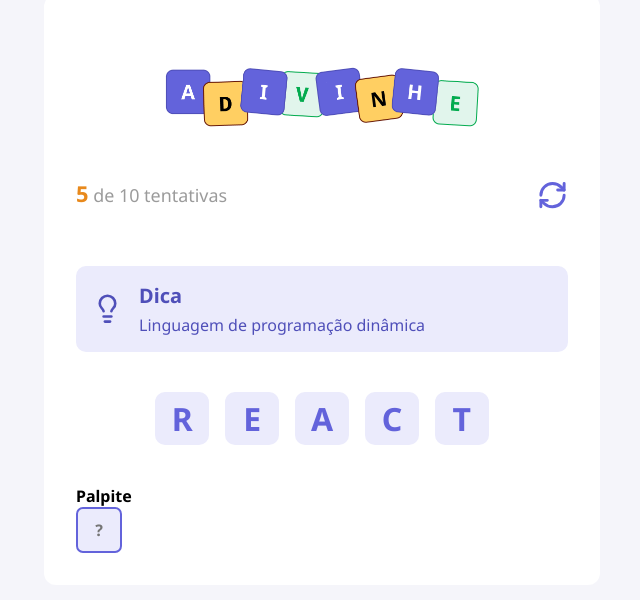
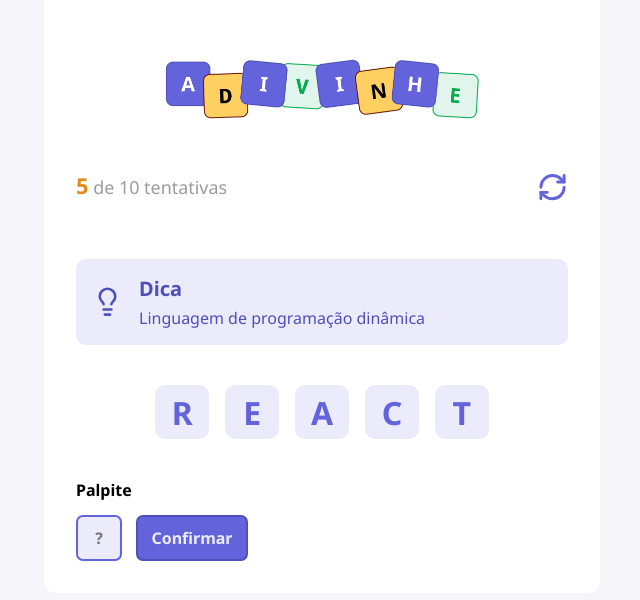
Before and after one commit to lxcasgarcia/Guessing-Game, a React (Vite) app: page / in a window 1280 px wide. Shown: the part 110-710 px from the top of the page, without its empty margins (318-958 px from the left). Built offline with nearby package versions, Linux system fonts and the light colour scheme.

Commit message:
Criando componente de button

```diff
--- a/src/App.tsx
+++ b/src/App.tsx
@@ -4,6 +4,7 @@
 import { Header } from './components/Header'
 import { Letter } from "./components/Letter"
 import { Input } from "./components/Input"
+import { Button } from "./components/Button"
 
 export default function App() {
 
@@ -27,8 +28,9 @@
 
           <h4>Palpite</h4>
 
-          <div>
+          <div className={styles.guess}>
             <Input autoFocus maxLength={1} placeholder="?"/>
+            <Button title="Confirmar" />
           </div>
         </main>
     </div>
--- a/src/app.module.css
+++ b/src/app.module.css
@@ -24,4 +24,11 @@
 
     margin: 2.5rem 0;
   }
+
+  & .guess {
+    display: flex;
+    gap: 0.85rem;
+
+    margin-top: 0.85rem;
+  }
 }
--- /dev/null
+++ b/src/components/Button/index.tsx
@@ -0,0 +1,13 @@
+import styles from "./styles.module.css";
+
+type Props = React.ComponentProps<"button"> & {
+    title: string;
+}
+
+export function Button({ title, ...rest }: Props) {
+    return (
+        <button type="button" className={styles.button} {...rest}>
+            {title}
+        </button>
+    )
+}
--- /dev/null
+++ b/src/components/Button/styles.module.css
@@ -0,0 +1,12 @@
+.button {
+    height: 2.87rem;
+    border-radius: 0.43rem;
+
+    background-color: #6363db;
+    border: 2px solid #4f4fb9;
+    color: #ebebfc;
+
+    padding: 0 0.87rem;
+    font-size: 1rem;
+    font-weight: 700;
+}
--- a/src/global.css
+++ b/src/global.css
@@ -14,14 +14,13 @@
   font-family: "Noto Sans", sans-serif;
 }
 
-input {
+input, button {
   font-family: "Noto Sans", sans-serif;
 }
 
 button {
   cursor: pointer;
   transition: filter 0.2s;
-
 }
 
 button:hover {
```
